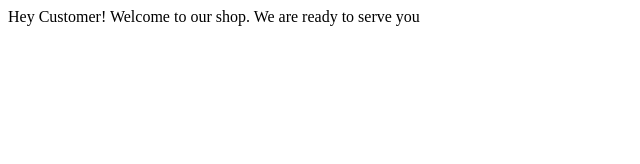
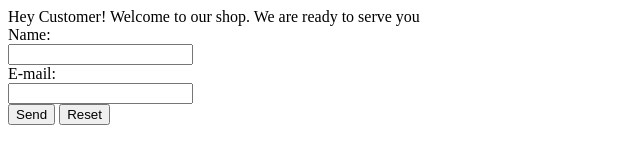
Before and after one commit to teamleaderXYZ/XYZ-Project, a plain HTML site: page index.html in a window 1280 px wide. Shown: the whole page, without its empty margins (0-640 px from the left). Drawn offline with Linux system fonts and the light colour scheme.

Commit message:
with email

```diff
--- a/index.html
+++ b/index.html
@@ -4,6 +4,16 @@
   <title>Welcome to XYZ-Lab1</title>
 </head>
 <body>
+
 <h>Hey Customer! Welcome to our shop. We are ready to serve you</h>
+<form action="mailto:xyz@com" method="post" enctype="text/plain">
+Name:<br>
+  <input type="text" name="name"><br>
+  E-mail:<br>
+  <input type="text" name="mail"><br>
+  <input type="submit" value="Send">
+  <input type="reset" value="Reset">
+</form>
+
 <body>
 </html>
```
